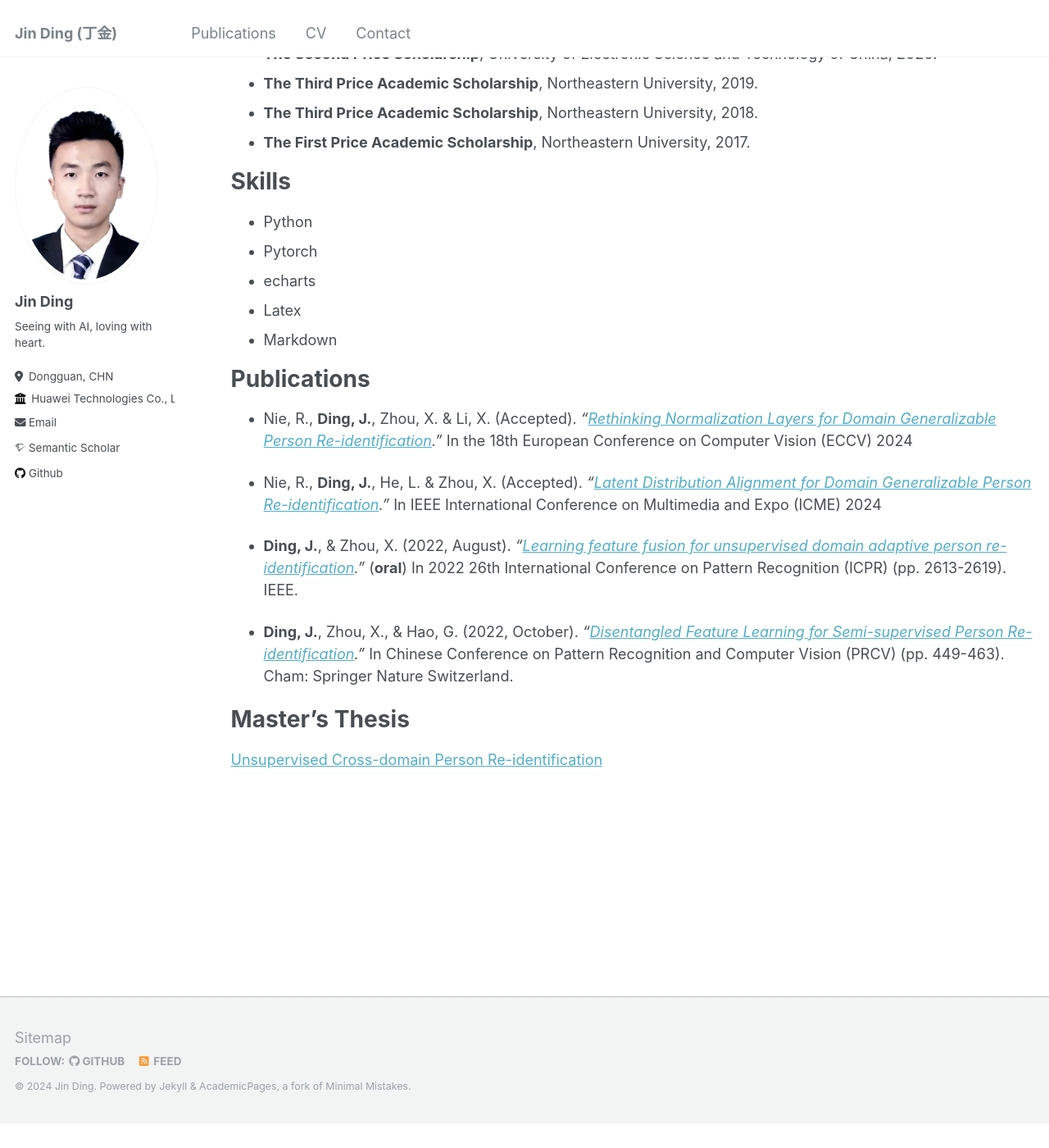
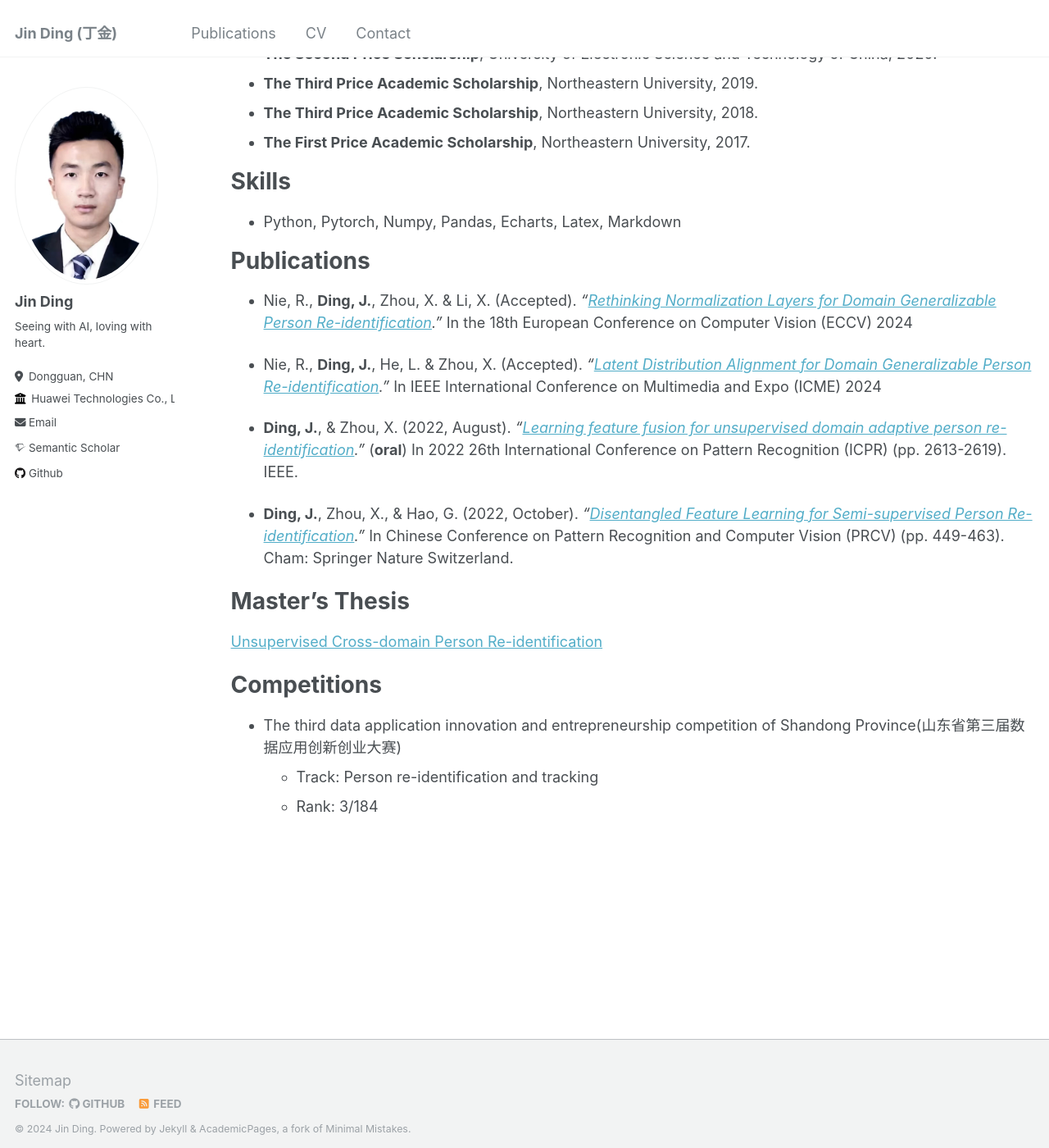
Before and after one commit to DJEddyking/djeddyking.github.io, a Jekyll site: the page built from _pages/cv.md, in a window 1280 px wide and 1400 px high, scrolled down 1306 px. Shown: the whole window at 82% size. Built offline with Jekyll 4.4.1, drawn with Linux system fonts in a browser that asks for light colours; some web fonts are replaced; before the commit the page ends 2677 px from its top, so only the background shows below that.

Commit message:
Update cv.md

```diff
--- a/_pages/cv.md
+++ b/_pages/cv.md
@@ -54,11 +54,7 @@ Awards & Honors
 
 Skills
 ======
-* Python
-* Pytorch
-* echarts
-* Latex
-* Markdown
+* Python, Pytorch, Numpy, Pandas, Echarts, Latex, Markdown
 
 Publications
 ======
@@ -73,3 +69,9 @@ Publications
 Master's Thesis
 ======
 [Unsupervised Cross-domain Person Re-identification](https://github.com/DJEddyking/djeddyking.github.io/blob/master/files/thesis.pdf)
+
+Competitions
+======
+* The third data application innovation and entrepreneurship competition of Shandong Province(山东省第三届数据应用创新创业大赛)
+  - Track: Person re-identification and tracking
+  - Rank: 3/184
```
